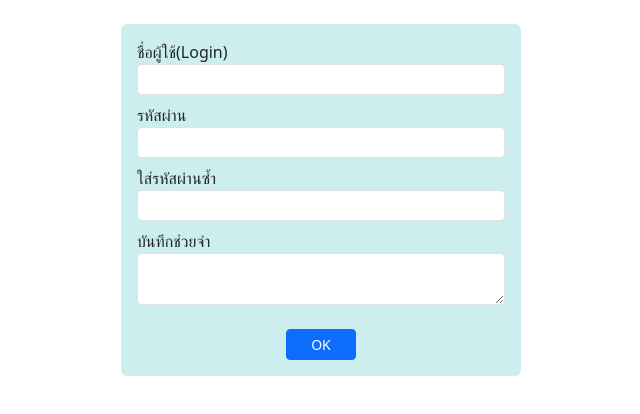
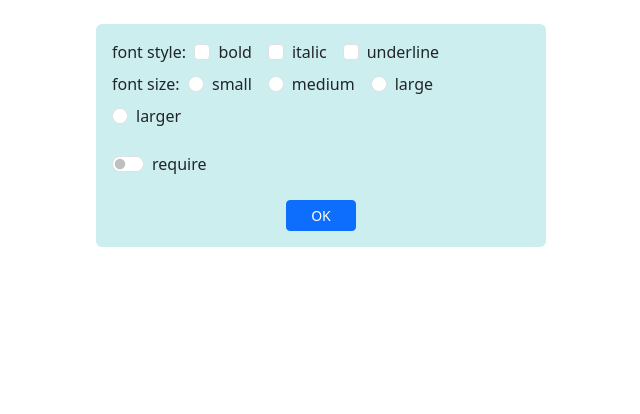
Before and after one commit to phollakrit/app1, a React (Create React App) app: page / in a window 1280 px wide. Shown: the top 414 px of the page, without its empty margins (319-959 px from the left). Built offline with nearby package versions, Linux system fonts and the light colour scheme.

Commit message:
Create form-check.js
Create form-check.js

```diff
--- a/src/App.js
+++ b/src/App.js
@@ -1,8 +1,8 @@
 import React from 'react'
-import FormText from './form-text';
+import FormCheck from './form-check';
 
 function App() {
-  return <FormText/>
+  return <FormCheck/>
 }
 
 export default App;
--- /dev/null
+++ b/src/form-check.js
@@ -0,0 +1,90 @@
+import React from 'react'
+
+export default function FormCheck() {
+    const switchReq = React.useRef()
+    const styles = ['bold','italic','underline']
+    const sizes = ['small','medium','large','larger']
+    let checkedStyles=[]
+    let checkedSize=''
+
+    const onChangeCheck=(event)=>{
+        let checked = event.target.checked
+        let value = event.target.value
+        let idx = checkedStyles.indexOf(value)
+        if (checked && idx === -1){
+            checkedStyles.push(value)
+        }else{
+            checkedStyles.splice(idx,1)
+        }
+    }
+
+    const onChangeRadio = (event) =>{
+        checkedSize = event.target.value
+    }
+
+    const onClickButton = () =>{
+        if (switchReq.current.checked){
+            if (checkedStyles.length === 0){
+                alert('Please select style')
+                return
+            } else if (checkedSize === ''){
+                alert('Please select size')
+                return
+            }
+        }
+        let msg = 'selected style(s): '+checkedStyles.join(', ')
+        msg+='\nselected size: '+checkedSize
+        alert(msg)
+    }
+
+
+
+  return (
+    <div className='mt-4 mx-auto p-3 rounded'
+    style={{width:'450px',background:'#cee'}}>
+        <form>
+            <span>font style:</span>&nbsp;&nbsp;
+            {
+                styles.map((st,i)=>{
+                    return(
+                        <div className='form-check form-check-inline mb-2'>
+                            <input type='checkbox' id={'check'+i}
+                            value={st} className='form-check-input'
+                            onChange={onChangeCheck}/>
+                            <label htmlFor={'check'+i}
+                            className='form-check-label'>{st}</label>
+                        </div>
+                    )
+                })
+            }
+            <br/>
+            <span>font size:</span>&nbsp;&nbsp;
+            {
+                sizes.map((sz,i)=>{
+                    return(
+                        <div className='form-check form-check-inline mb-2'>
+                            <input type='radio' id={'radio'+i} name='fontSize'
+                            value={sz} className='form-check-input'
+                            onChange={onChangeRadio}/>
+                            <label htmlFor={'radio'+i}
+                            className='form-check-label'>{sz}</label>
+                        </div>
+                    )
+                })
+            }
+            <div className='form-check form-switch mt-3'>
+                <input type='checkbox' id='sw' value='require'
+                className='form-check-input' ref={switchReq}/>
+                <label htmlFor='sw' className='form-check-label'>
+                    require
+                </label>
+            </div>
+            <div className='text-center mt-4'>
+                <button type='button' className='btn btn-sm px-4
+                btn-primary' onClick={onClickButton}>OK</button>
+            </div>
+        </form>
+
+    </div>
+  )
+}
```
